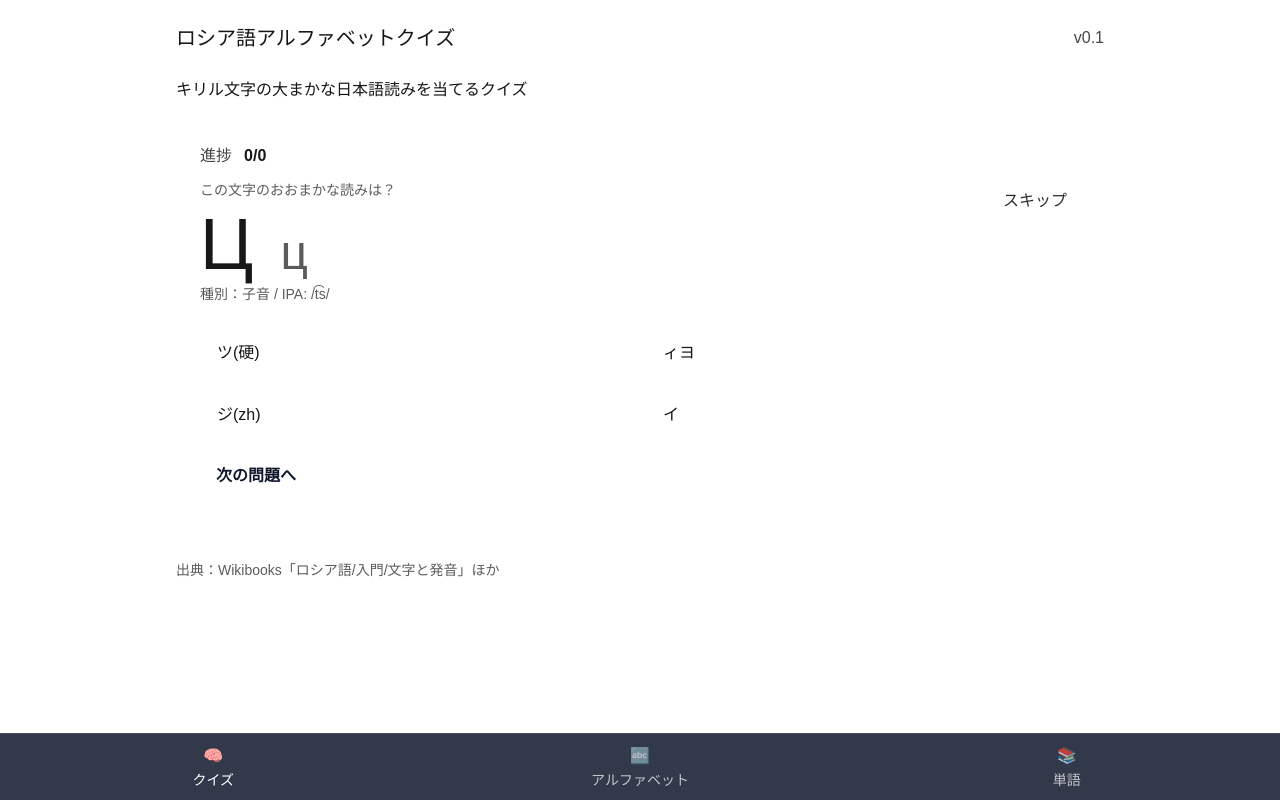
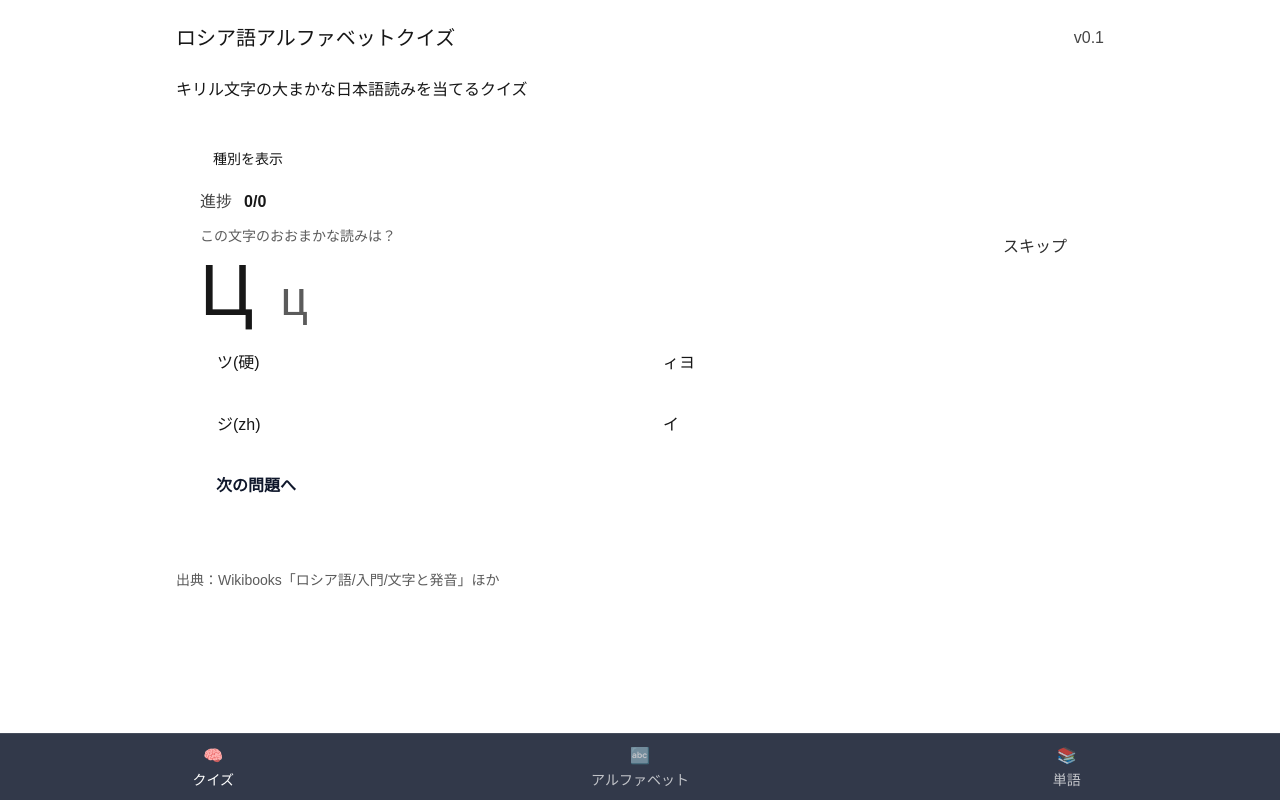
Before and after one commit to harukahirata/russian-practice, a Next.js app: page / in a window 1280 px wide. Built offline with nearby package versions, Linux system fonts and the light colour scheme.

Commit message:
fix: 種別の表示非表示を切り替えられるように修正

```diff
--- a/src/components/AlphaQuiz.tsx
+++ b/src/components/AlphaQuiz.tsx
@@ -27,6 +27,8 @@ export default function AlphaQuiz() {
   const [index, setIndex] = useState<number | null>(null);
   const [selected, setSelected] = useState<string | null>(null);
   const [score, setScore] = useState({ correct: 0, total: 0 });
+
+  const [showKind, setShowKind] = useState(false);
 
   useEffect(() => {
     setIndex(Math.floor(Math.random() * CYRILLIC.length));
@@ -61,6 +63,12 @@ export default function AlphaQuiz() {
 
   return (
     <section className="rounded-2xl border-white/10 bg-white/5 p-6">
+      <button
+        onClick={() => setShowKind((v) => !v)}
+        className="mb-4 rounded border border-white/20 px-3 py-1 text-sm hover:sm hover:bg-white/10"
+      >
+        {showKind ? "種別を隠す" : "種別を表示"}
+      </button>
       <div className="mb-3 flex items-center gap-3">
         <span className="opacity-80">進捗</span>
         <strong>
@@ -77,6 +85,7 @@ export default function AlphaQuiz() {
             {letter.upper}{" "}
             <span className="text-[48px] opacity-70">{letter.lower}</span>
           </div>
+          {showKind && (
             <div className="mb-4 text-sm opacity-70">
               種別：
               {letter.kind === "vowel"
@@ -86,6 +95,7 @@ export default function AlphaQuiz() {
                 : "記号"}
               {letter.ipa ? ` / IPA: ${letter.ipa}` : ""}
             </div>
+          )}
         </div>
 
         <button
```
Lines whose indentation alone changed are shown as unchanged.
